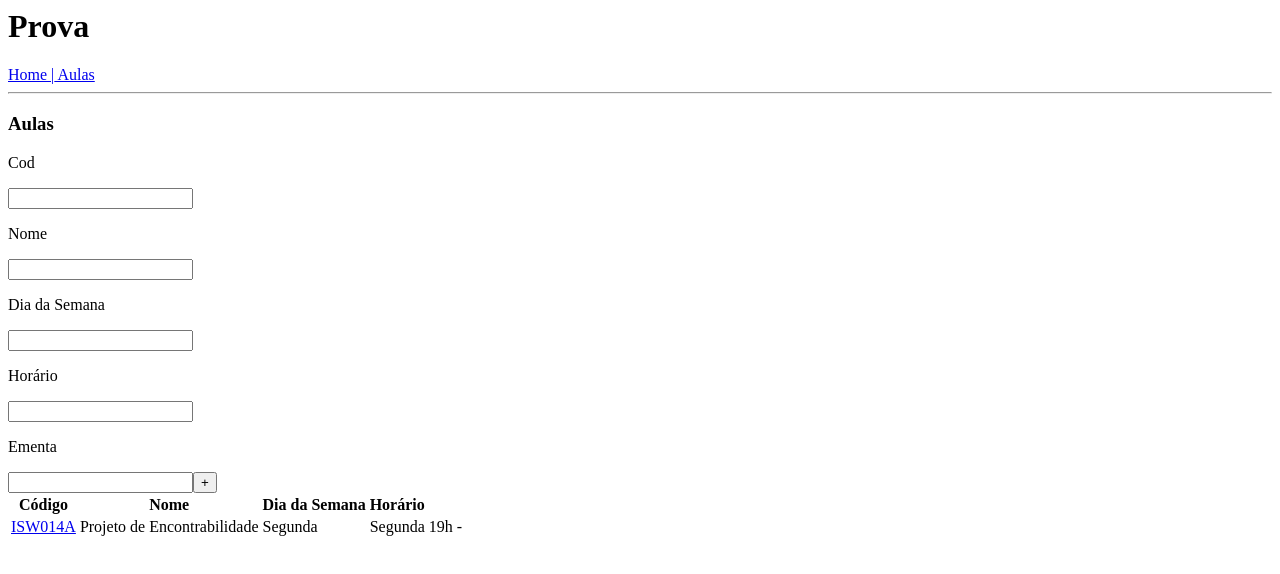
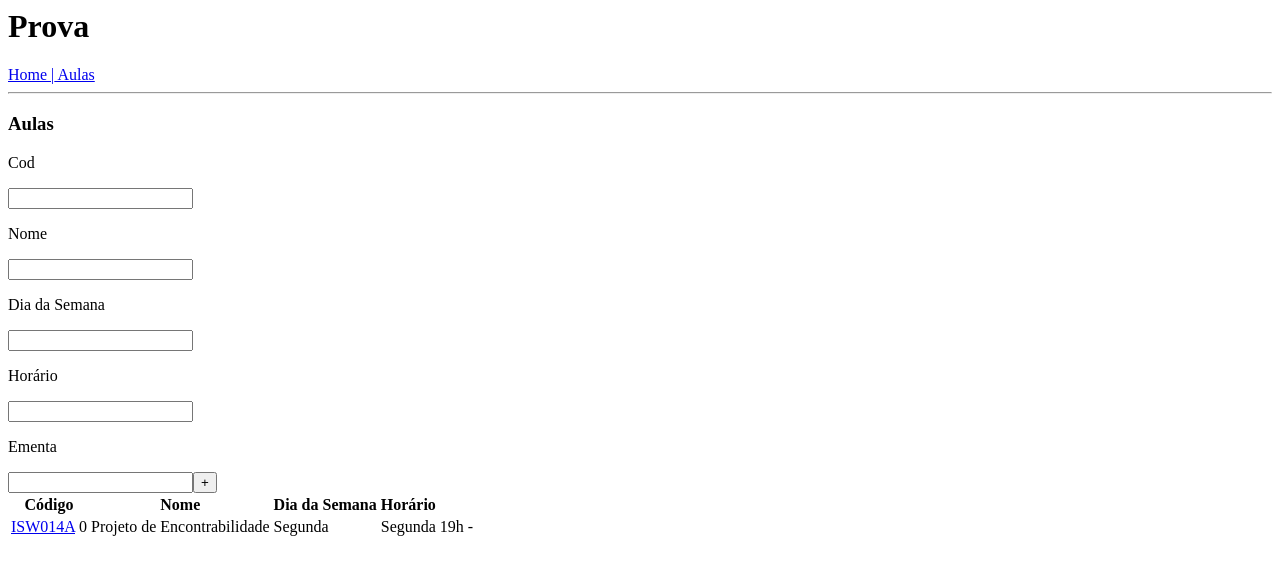
Before and after one commit to carolroc/prova-angular, an Angular app: page /aulas in a window 1280 px wide. Shown: the top 574 px of the page. Built offline with nearby package versions, Linux system fonts and the light colour scheme.

Commit message:
3 files modified

```diff
--- a/src/app/ana-detalhes-component/ana-detalhes-component.component.html
+++ b/src/app/ana-detalhes-component/ana-detalhes-component.component.html
@@ -1 +1,2 @@
 <a routerLink="['/aulas']">Voltar</a>
+<p>disciplica</p>
--- a/src/app/ana-lista-component/ana-lista-component.component.html
+++ b/src/app/ana-lista-component/ana-lista-component.component.html
@@ -42,6 +42,7 @@
     <tr *ngFor="let disciplinas of disciplina.getList(); index as i">
       <td>
         <a [routerLink]="['/aulas/', i]">{{ disciplinas.cod }}</a>
+        {{i}}
       </td>
       <td>{{ disciplinas.nome }}</td>
       <td>{{ disciplinas.diaDaSemana }}</td>
```
Also changed, not shown: src/app/app.module.ts (+8 -2 lines).
